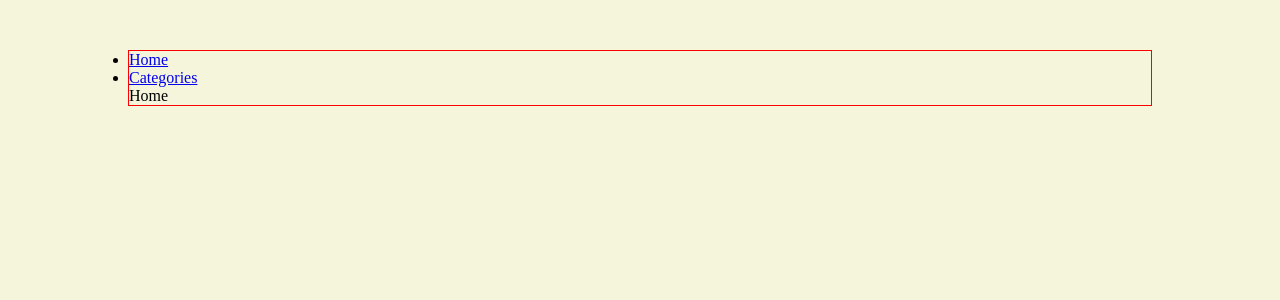
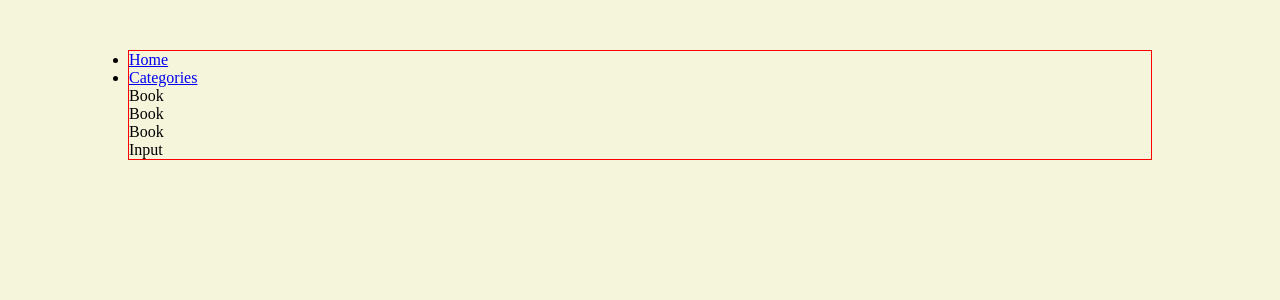
Before and after one commit to danifromecuador/playbook, a React (Vite) app: page / in a window 1280 px wide. Shown: the top 300 px of the page. Built offline with nearby package versions, Linux system fonts and the light colour scheme.

Commit message:
Create main components inside Home component

```diff
--- /dev/null
+++ b/src/components/Book.jsx
@@ -0,0 +1,7 @@
+const Book = () => {
+  return (
+    <div>Book</div>
+  )
+}
+
+export default Book;
--- /dev/null
+++ b/src/components/Books.jsx
@@ -0,0 +1,13 @@
+import Book from './Book';
+
+const Books = () => {
+  return (
+    <div className="books">
+      <Book />
+      <Book />
+      <Book />
+    </div>
+  )
+}
+
+export default Books;
--- /dev/null
+++ b/src/components/Input.jsx
@@ -0,0 +1,7 @@
+const Input = () => {
+  return (
+    <div>Input</div>
+  )
+}
+
+export default Input;
--- a/src/pages/Home.jsx
+++ b/src/pages/Home.jsx
@@ -1,6 +1,12 @@
+import Books from '../components/Books'
+import Input from '../components/Input'
+
 const Home = () => {
   return (
-    <div>Home</div>
+    <div className="home">
+      <Books />
+      <Input />
+    </div>
   )
 }
 
```
